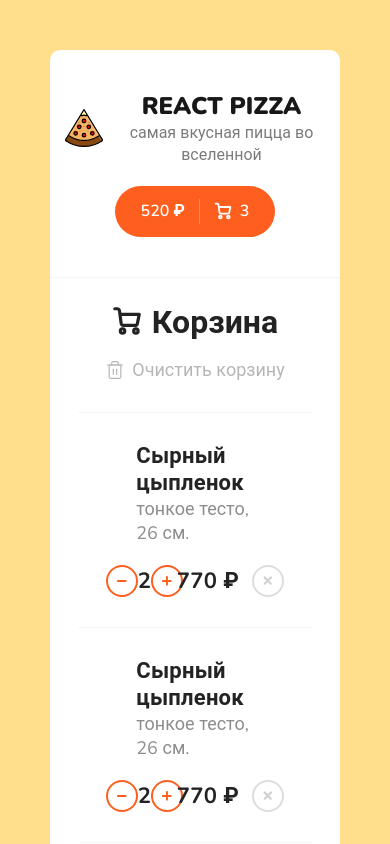
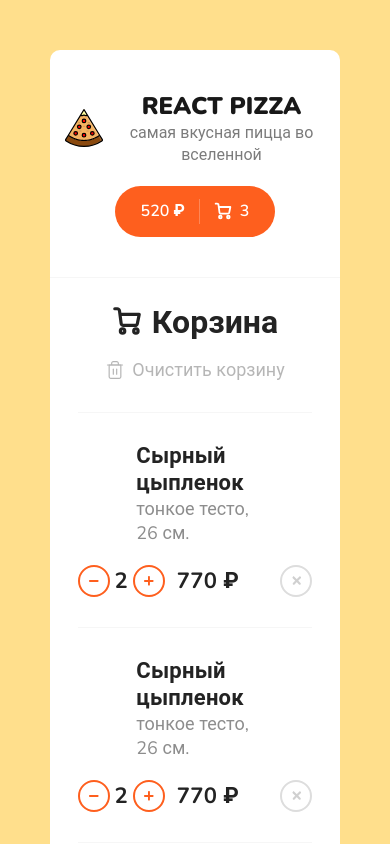
Before and after one commit to Txsdrw/react-pizza, a React (Create React App) app: page /cart in a window 390 px wide. Shown: the top 844 px of the page. Built offline with nearby package versions, Linux system fonts and the light colour scheme.

Commit message:
scroll to top home page

```diff
--- a/src/components/Header.jsx
+++ b/src/components/Header.jsx
@@ -1,5 +1,5 @@
 import logoSvg from '../assets/img/pizza-logo.svg'
-import {Link, NavLink} from "react-router-dom";
+import {Link} from "react-router-dom";
 
 export const Header = () => {
     return (
--- a/src/pages/Cart.jsx
+++ b/src/pages/Cart.jsx
@@ -1,4 +1,5 @@
 import React from "react";
+import { Link } from "react-router-dom";
 
 export const Cart = () => {
   return (
@@ -403,8 +404,8 @@ export const Cart = () => {
                 </span>
               </div>
               <div class="cart__bottom-buttons">
-                <a
-                  href="/"
+                <Link
+                  to="/"
                   class="button button--outline button--add go-back-btn"
                 >
                   <svg
@@ -424,7 +425,7 @@ export const Cart = () => {
                   </svg>
 
                   <span>Вернуться назад</span>
-                </a>
+                </Link>
                 <div class="button pay-btn">
                   <span>Оплатить сейчас</span>
                 </div>
--- a/src/pages/Home.jsx
+++ b/src/pages/Home.jsx
@@ -1,40 +1,41 @@
-import React, {useEffect, useState} from 'react';
+import React, { useEffect, useState } from "react";
 
-import {Categories} from "../components/Categories";
-import {Sort} from "../components/Sort";
-import {Skeleton} from "../components/PizzaBlock/Skeleton";
-import {PizzaBlock} from "../components/PizzaBlock/PizzaBlock";
+import { Categories } from "../components/Categories";
+import { Sort } from "../components/Sort";
+import { Skeleton } from "../components/PizzaBlock/Skeleton";
+import { PizzaBlock } from "../components/PizzaBlock/PizzaBlock";
 
-import {PIZZAS_API} from "../core/api/axios";
+import { PIZZAS_API } from "../core/api/axios";
 
 export const Home = () => {
-    const [data, setData] = useState([])
-    const [isLoading, setIsLoading] = useState(true)
+  const [data, setData] = useState([]);
+  const [isLoading, setIsLoading] = useState(true);
 
   useEffect(() => {
     PIZZAS_API({
-            url: '/items',
-            method: 'GET',
-        }).then(res => {
-            setData(res.data)
-            setIsLoading(false)
-        })
+      url: "/items",
+      method: "GET",
+    }).then((res) => {
+      setData(res.data);
+      setIsLoading(false);
+    });
+    window.scrollTo(0, 0);
   }, [data.length]);
 
-    if (!data) return null
+  if (!data) return null;
 
   return (
     <>
       <div className="content__top">
-                <Categories/>
-                <Sort/>
+        <Categories />
+        <Sort />
       </div>
       <h2 className="content__title">Все пиццы</h2>
       <div className="content__items">
-                {isLoading ? [...new Array(9)].map((_, index) => <Skeleton key={index}/>) : data.map((pizza) => (
-                    <PizzaBlock key={pizza.id} {...pizza} />
-                ))}
+        {isLoading
+          ? [...new Array(9)].map((_, index) => <Skeleton key={index} />)
+          : data.map((pizza) => <PizzaBlock key={pizza.id} {...pizza} />)}
       </div>
     </>
   );
-}
+};
--- a/src/scss/app.scss
+++ b/src/scss/app.scss
@@ -197,7 +197,9 @@ body {
       width: 300px;
 
       @media (max-width: 400px) {
-        justify-content: space-evenly;
+        align-items: center;
+        text-align: center;
+        justify-content: space-between;
       }
     }
 
@@ -206,6 +208,7 @@ body {
       align-items: center;
       justify-content: space-between;
       width: 15%;
+      gap: 5px;
 
       &-minus {
         svg {
```
Lines whose indentation alone changed are shown as unchanged.
